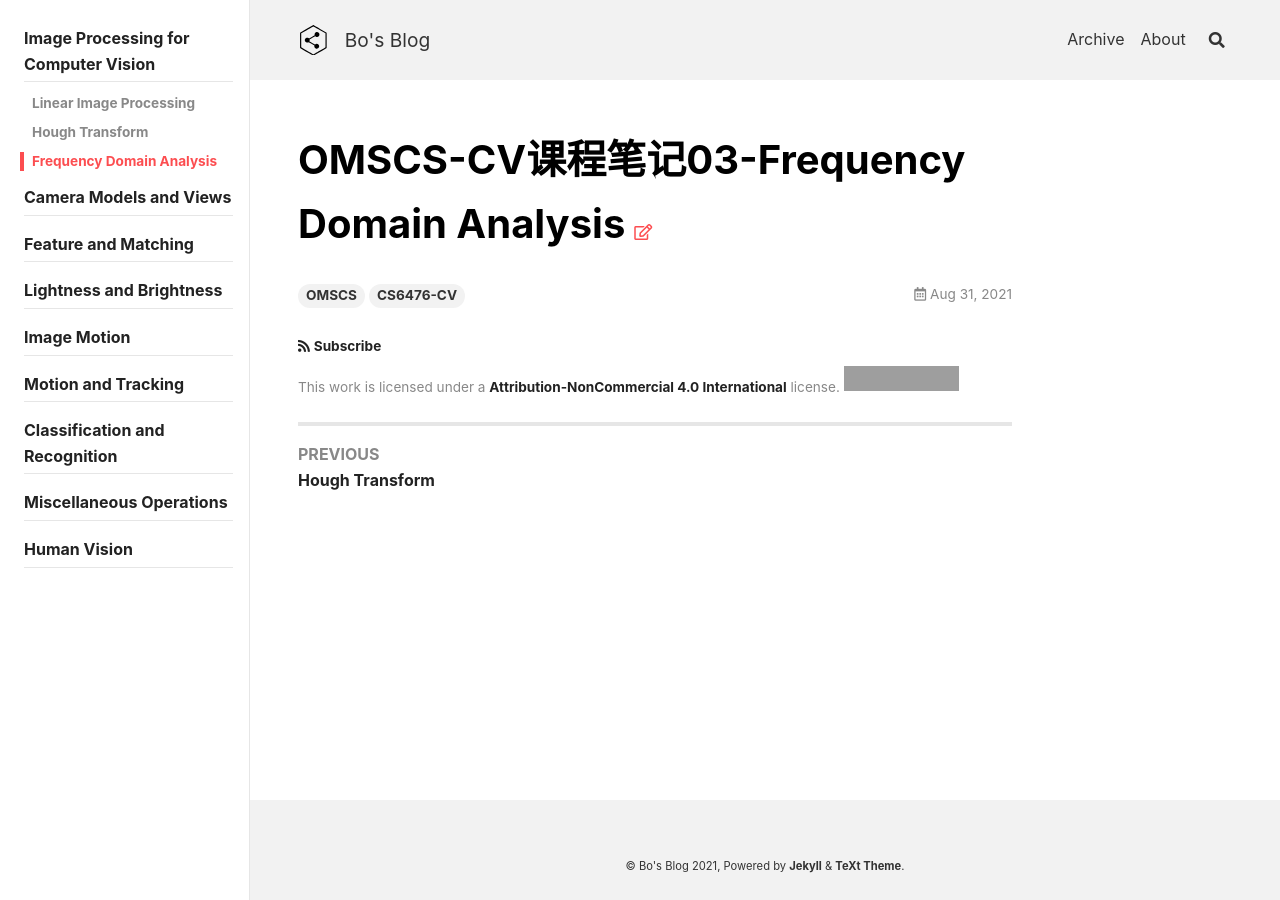
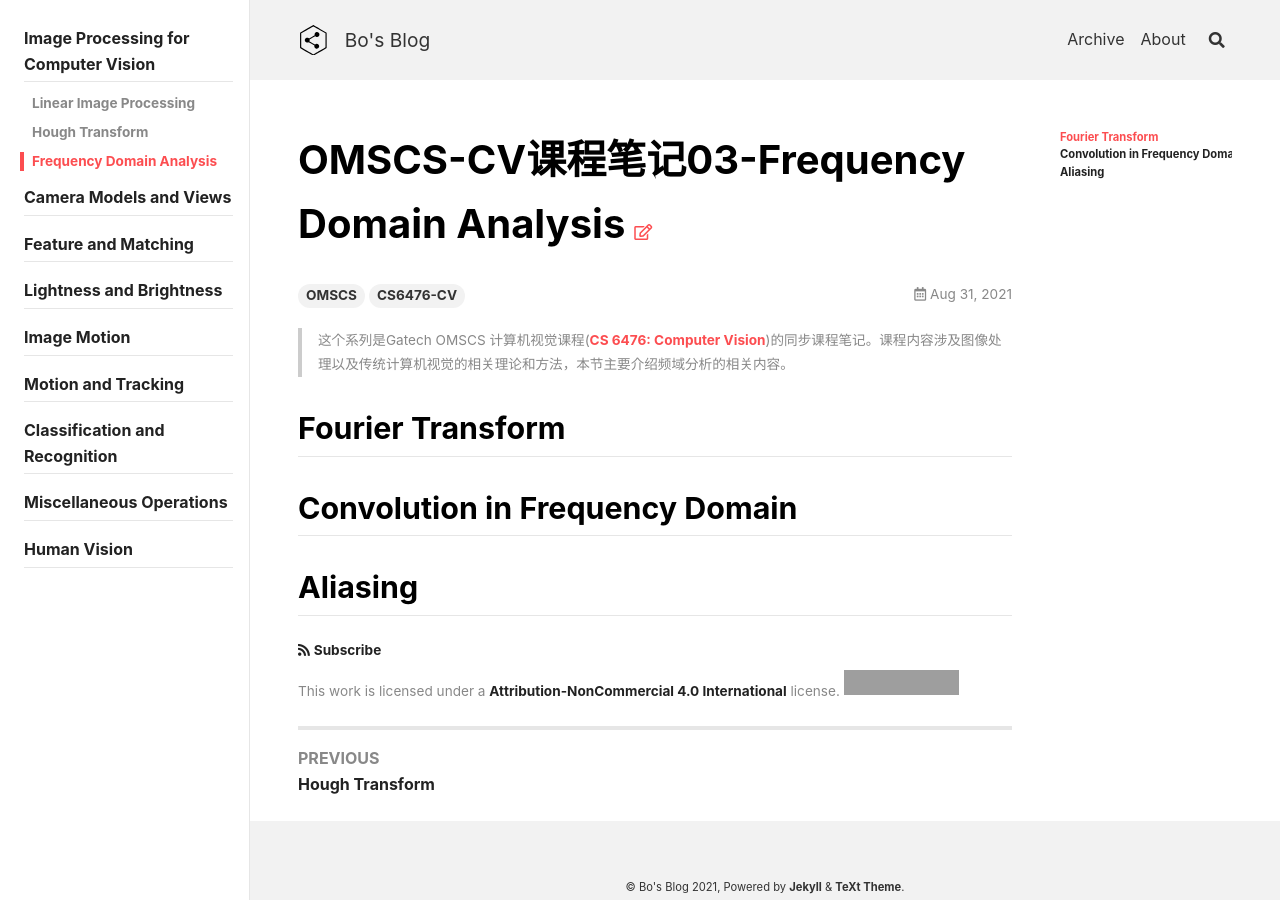
Before and after one commit to peng00bo00/peng00bo00_previous_blog, a Jekyll site: the page built from _posts/2021-08-31-OMSCS-CV-NOTES-03.md, in a window 1280 px wide. Built offline with Jekyll 4.4.1, drawn with Linux system fonts in a browser that asks for light colours; nearby versions of some CDN libraries; grey boxes are pictures that could not be loaded.

Commit message:
Update 2021-08-31-OMSCS-CV-NOTES-03.md

```diff
--- a/_posts/2021-08-31-OMSCS-CV-NOTES-03.md
+++ b/_posts/2021-08-31-OMSCS-CV-NOTES-03.md
@@ -8,3 +8,12 @@
 sidebar:
   nav: OMSCS-CV
 ---
+
+> 这个系列是Gatech OMSCS 计算机视觉课程([CS 6476: Computer Vision](https://omscs.gatech.edu/cs-6476-computer-vision))的同步课程笔记。课程内容涉及图像处理以及传统计算机视觉的相关理论和方法，本节主要介绍频域分析的相关内容。
+<!--more-->
+
+## Fourier Transform
+
+## Convolution in Frequency Domain
+
+## 	Aliasing
```
